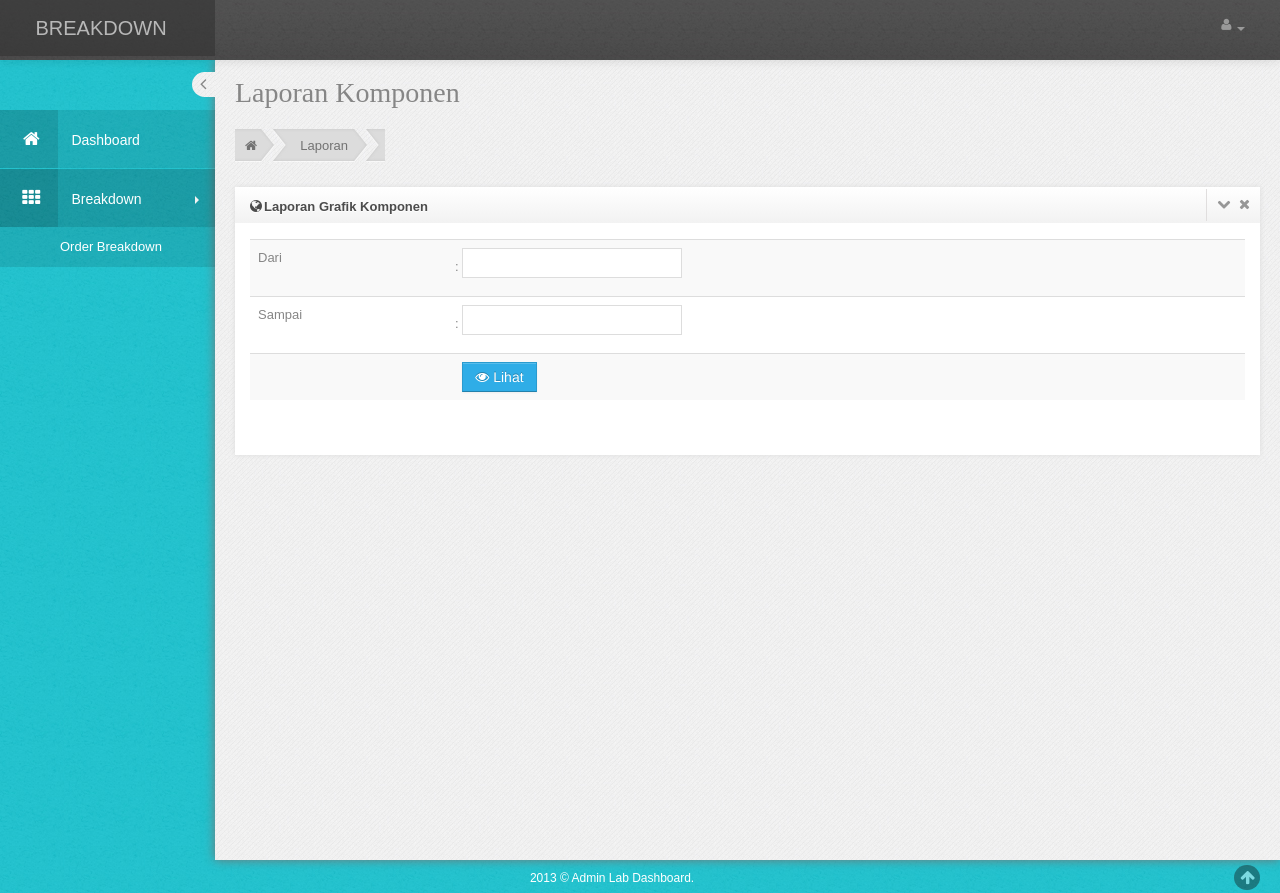
After one commit to EgaBudimanItera/andini_breakdown, a CodeIgniter app: page /andini_breakdown/index.php/laporan_grafik/grafik_komponen in a window 1280 px wide. The commit adds this page. Run offline with CodeIgniter, Linux system fonts and the light colour scheme; some web fonts are replaced.

Commit message:
gui laporan grafik komponen

```diff
--- a/application/controllers/Laporan_grafik.php
+++ b/application/controllers/Laporan_grafik.php
@@ -37,7 +37,7 @@ class Laporan_grafik extends CI_Controller {
 		$tgl_awal = date('Y-m-d', strtotime($this->input->post('dari', true)));
 		$tgl_akhir = date('Y-m-d', strtotime($this->input->post('sampai', true)));
 		$diff = abs(strtotime($tgl_akhir)-strtotime($tgl_awal));
-		$jml_hari_bln_ini = $diff/86400;;
+		$jml_hari_bln_ini = $diff/86400;
 		$query = $this->db->query("select count(*) as jumlah, unit.kdunit, namajenis, namamerk from orderbreakdown left join unit on unit.kdunit = orderbreakdown.kdunit left join jenis on jenis.kdjenis = unit.kdjenis left join merk on merk.kdmerk = unit.kdmerk where tglorder between '$tgl_awal' and '$tgl_akhir' group by kdunit order by jumlah DESC limit 5");
 		$data = array(
 			'script' => 'script_welcome',
@@ -48,4 +48,29 @@ class Laporan_grafik extends CI_Controller {
 		);
 		$this->load->view('lihat_laporan_grafik', $data);
 	}
+
+	public function grafik_komponen(){
+		$data = array(
+			'link' => 'laporan_grafik_komponen',
+			'page' => 'laporan/laporan_grafik_komponen',
+			'script' => 'breakdown/script',
+		);
+		$this->load->view('template/wrapper', $data);
+	}
+
+	public function lihat_grafik_periode_komponen(){
+		$tgl_awal = date('Y-m-d', strtotime($this->input->post('dari', true)));
+		$tgl_akhir = date('Y-m-d', strtotime($this->input->post('sampai', true)));
+		$diff = abs(strtotime($tgl_akhir)-strtotime($tgl_awal));
+		$jml_hari_bln_ini = $diff/86400;
+		$query = $this->db->query("select sum(*) as jumlah from orderkomponen join orderbreakdown on orderbreakdown.kdorder =  orderkomponen.kdorder where where tglorder between '$tgl_awal' and '$tgl_akhir' group by kd");
+		$data = array(
+			'script' => 'script_welcome',
+			'jumlah_hari' => $jml_hari_bln_ini,
+			'row' => $query,
+			'tanggal_awal' => $tgl_awal,
+			'tanggal_akhir' => $tgl_akhir
+		);
+		$this->load->view('lihat_laporan_grafik', $data);
+	}
 }
--- a/application/views/breakdown/script.php
+++ b/application/views/breakdown/script.php
@@ -34,4 +34,20 @@
         });
     	});
    });
+
+   $(document).ready(function(e){
+      $(document).on('click', '.lihat_laporan_komponen', function(e){
+        e.preventDefault();
+        $('#result_laporan_komponen').html('Loading...');
+        var data = $('#form_laporan_komponen').serialize();
+        $.ajax({
+          url: '<?=base_url()?>laporan_grafik/lihat_grafik_periode_komponen',
+          type: 'POST',
+          data: data,
+          success: function(msg){
+            $('#result_laporan_komponen').html(msg);
+          }
+        });
+      });
+   });
 </script>
--- /dev/null
+++ b/application/views/laporan/laporan_grafik_komponen.php
@@ -0,0 +1,74 @@
+<!-- BEGIN PAGE -->
+<div id="main-content">
+         <!-- BEGIN PAGE CONTAINER-->
+         <div class="container-fluid">
+            <!-- BEGIN PAGE HEADER-->
+            <div class="row-fluid">
+               <div class="span12">
+                  <!-- BEGIN PAGE TITLE & BREADCRUMB-->
+                   <h3 class="page-title">
+                     Laporan Komponen
+                  </h3>
+                   <ul class="breadcrumb">
+                       <li>
+                           <a href="#"><i class="icon-home"></i></a><span class="divider">&nbsp;</span>
+                       </li>
+                       <li>
+                           <a href="#">Laporan</a> <span class="divider">&nbsp;</span>
+                       </li>
+                       <!-- <li><a href="#">Blank Page</a><span class="divider-last">&nbsp;</span></li> -->
+                   </ul>
+                   <!-- END PAGE TITLE & BREADCRUMB-->
+               </div>
+            </div>
+            <!-- END PAGE HEADER-->
+            <!-- BEGIN PAGE CONTENT-->
+            <div class="row-fluid">
+               <div class="span12">
+                  <div class="widget">
+                        <div class="widget-title">
+                           <h4><i class="icon-globe"></i>Laporan Grafik Komponen</h4>
+                           <span class="tools">
+                           <a href="javascript:;" class="icon-chevron-down"></a>
+                           <a href="javascript:;" class="icon-remove"></a>
+                           </span>
+                        </div>
+                        <div class="widget-body">
+                          <form id="form_laporan_komponen">
+                            <table class="table table-striped">
+                              <tr>
+                                <td>Dari</td>
+                                <td>
+                                  : <input type="text" name="dari" id="dari" class=" m-ctrl-medium date-picker" required />
+                                </td>
+                              </tr>
+                              <tr>
+                                <td>Sampai</td>
+                                <td>
+                                  : <input type="text" name="sampai" id="sampai" class=" m-ctrl-medium date-picker" required />
+                                </td>
+                              </tr>
+                              <tr>
+                                <td></td>
+                                <td>
+                                  &nbsp; <button type="button" class="btn btn-sm btn-primary lihat_laporan_komponen">
+                                    <i class=" icon-eye-open"></i> Lihat
+                                  </button>
+                                  <!-- <button type="button" class="btn btn-sm btn-danger cetak_laporan">
+                                    <i class="icon-print"></i> Cetak
+                                  </button> -->
+                                </td>
+                              </tr>
+                            </table>
+                          </form>
+                            <br/>
+                            <div id="result_laporan_komponen"></div>
+                        </div>
+                  </div>
+               </div>
+            </div>
+            <!-- END PAGE CONTENT-->
+         </div>
+         <!-- END PAGE CONTAINER-->
+      </div>
+      <!-- END PAGE -->
--- a/application/views/template/sidebar.php
+++ b/application/views/template/sidebar.php
@@ -34,7 +34,7 @@
                   </ul>
               </li>
               <?php }?>
-              <li class="has-sub <?=$link == 'order_breakdown' || $link == 'list_breakdown' || $link == 'laporan_grafik'? 'active' : ''?>">
+              <li class="has-sub <?=$link == 'order_breakdown' || $link == 'list_breakdown' || $link == 'laporan_grafik' || $link == 'laporan_grafik_komponen' ? 'active' : ''?>">
                   <a href="javascript:;" class="">
                       <span class="icon-box"><i class="icon-th"></i></span> Breakdown
                       <span class="arrow"></span>
@@ -43,7 +43,8 @@
                       <li class="<?=$link == 'order_breakdown' ? 'active' : ''?>"><a class="" href="<?=base_url()?>order_breakdown">Order Breakdown</a></li>
                       <?php if($this->session->userdata('hak_akses') == 'admin' || $this->session->userdata('hak_akses') == 'pimpinan'){?>
                       <li class="<?=$link == 'list_breakdown' ? 'active' : ''?>"><a class="" href="<?=base_url()?>order_breakdown/list_breakdown">List Breakdown</a></li>
-                      <li class="<?=$link == 'laporan_grafik' ? 'active' : ''?>"><a class="" href="<?=base_url()?>laporan_grafik">Laporan Grafik </a></li>
+                      <li class="<?=$link == 'laporan_grafik' ? 'active' : ''?>"><a class="" href="<?=base_url()?>laporan_grafik">Laporan Grafik Breakdown</a></li>
+                      <li class="<?=$link == 'laporan_grafik_komponen' ? 'active' : ''?>"><a class="" href="<?=base_url()?>laporan_grafik/grafik_komponen">Laporan Grafik Komponen</a></li>
                       <?php }?>
                   </ul>
               </li>
```
